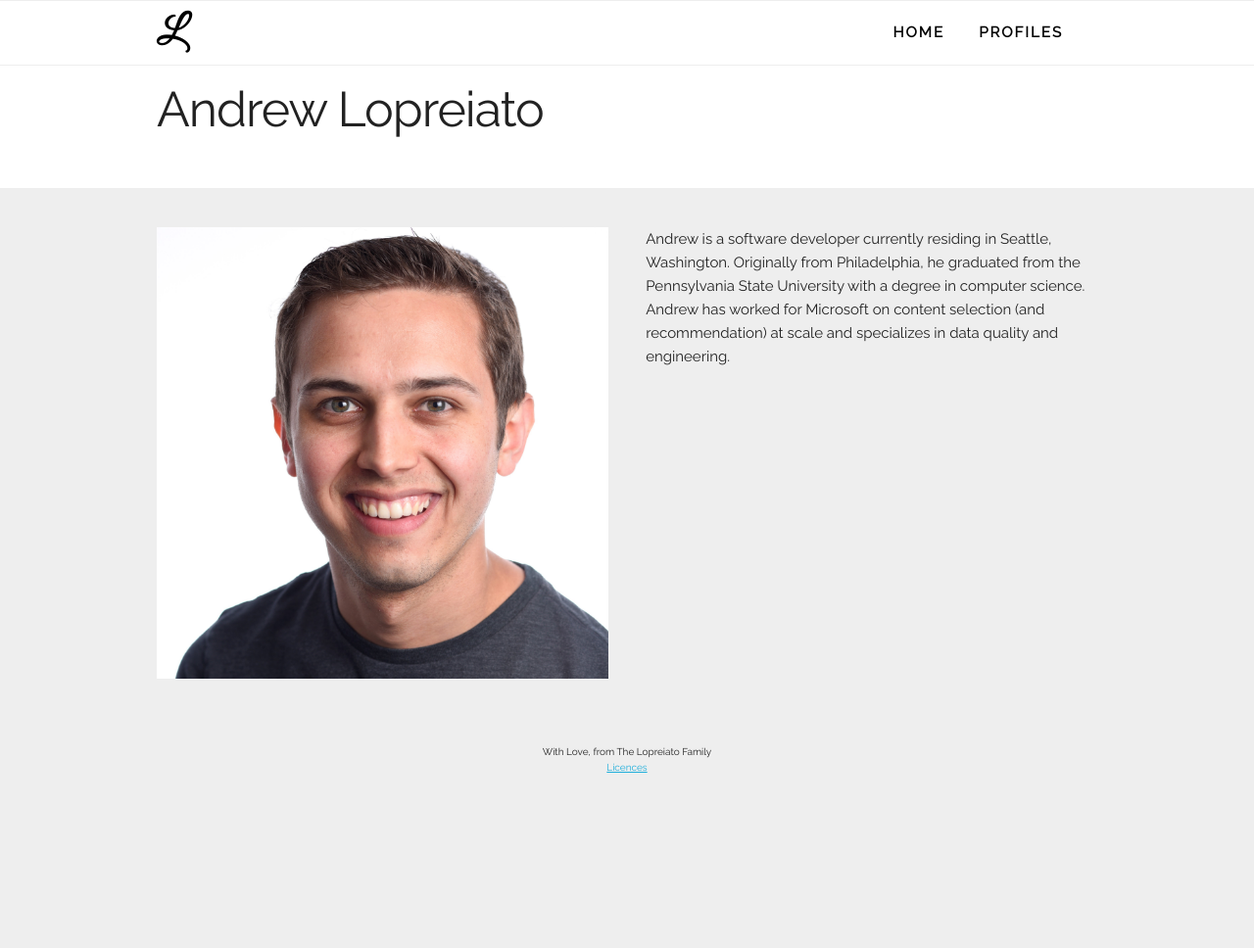
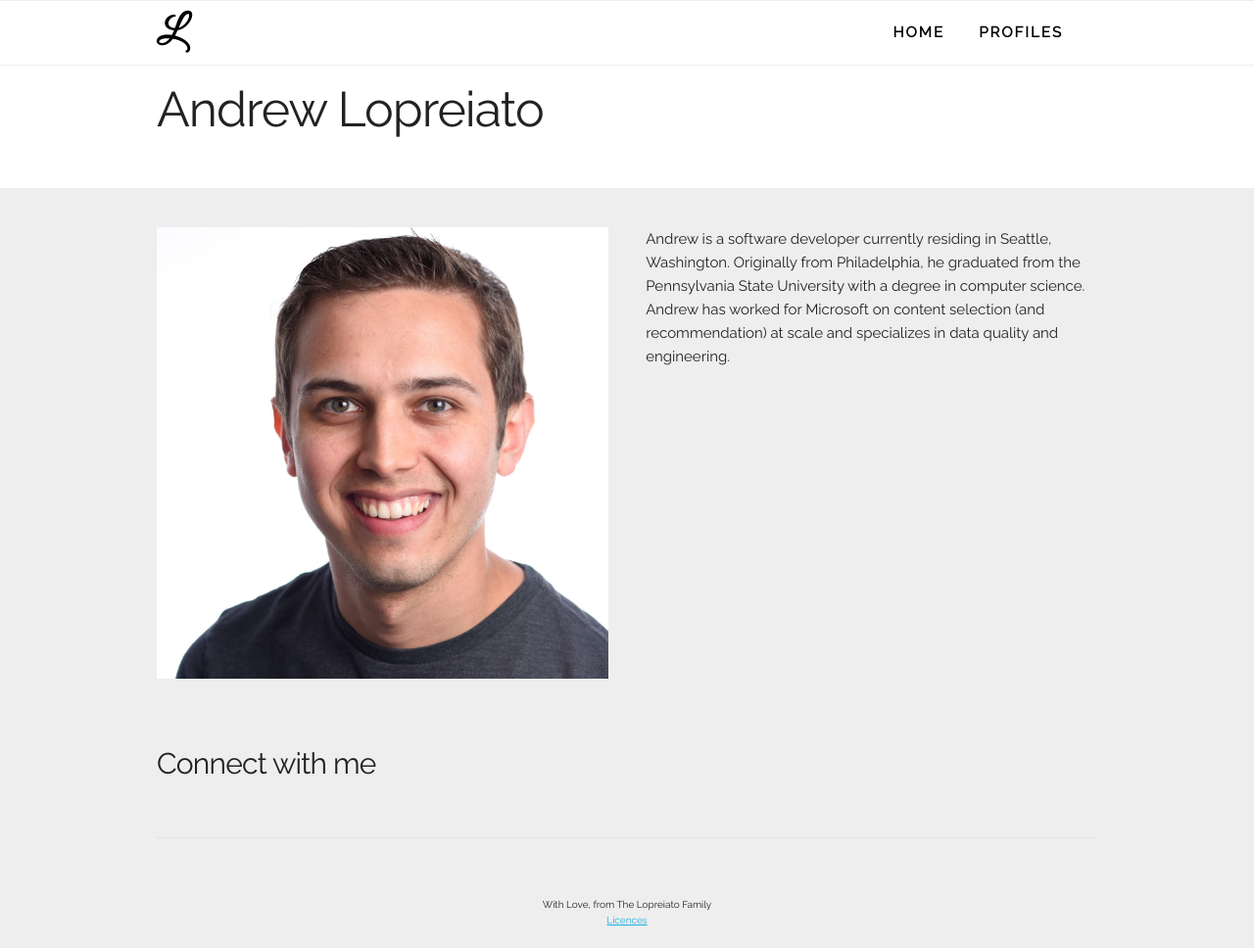
Before and after one commit to dLopreiato/lopreiato.family, a Jekyll site: the page built from _profiles/andrew.md, in a window 1280 px wide and 968 px high. Shown: the whole window at 98% size. Built offline with Jekyll 4.4.1, drawn with Linux system fonts in a browser that asks for light colours.

Commit message:
Fix page links

```diff
--- a/_layouts/profile.html
+++ b/_layouts/profile.html
@@ -32,7 +32,7 @@
     </div>
   </div>
 
-  {% if links %}
+  {% if page.links %}
   <div class="section" id="connect">
       <div class="container">
         <div class="row">
```
